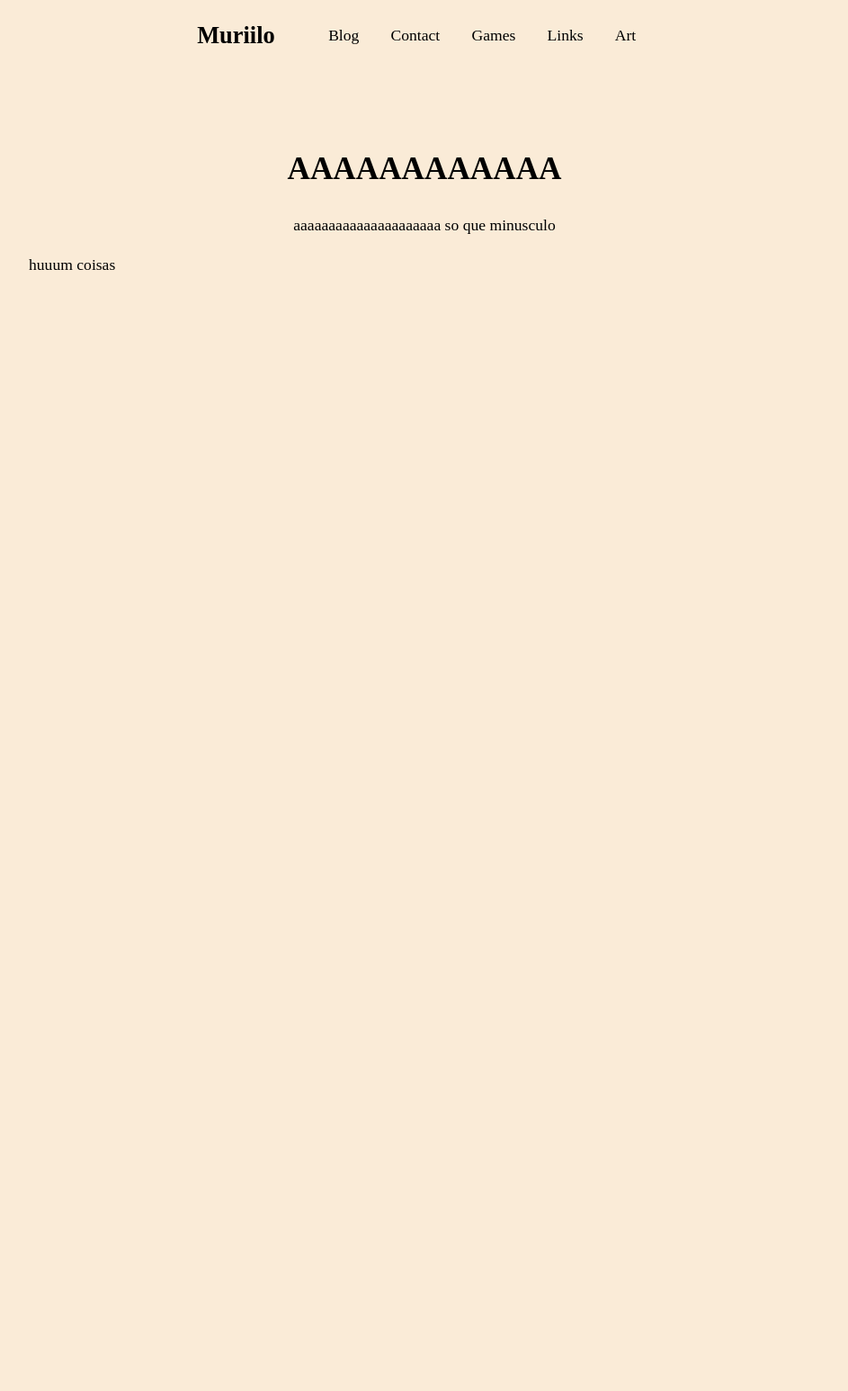
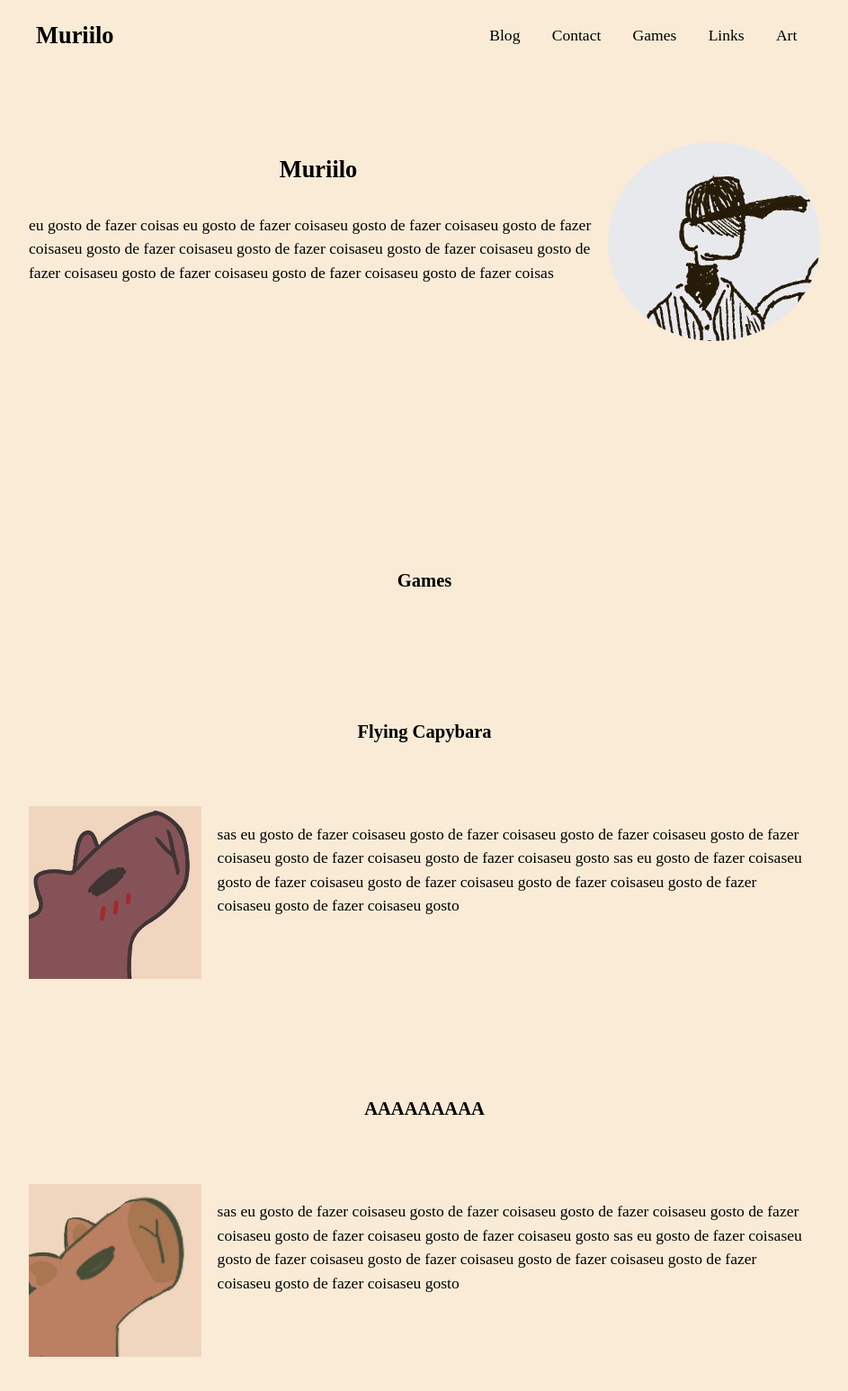
Before and after one commit to Muriilow/PersonalSite, a plain HTML site: page index.html in a window 1280 px wide. Shown: the whole page at 90% size, without its empty margins (168-1111 px from the left). Before the commit the page ends 800 px from the top, so only its background shows below. Drawn offline with Linux system fonts and the light colour scheme.

Commit message:
Put some images and more code

```diff
--- a/index.html
+++ b/index.html
@@ -21,9 +21,54 @@
     </header>
 
     <main>
-        <h1 class = "title">AAAAAAAAAAAA</h1>
-        <p class = "subtitle">aaaaaaaaaaaaaaaaaaaaa so que minusculo</p>
-        <section class = "content">huuum coisas</section>
+        <section class = "introduction">
+            <div class = "mainText">
+                <h1 class = "title">Muriilo</h1>
+                <p class = "subtitle">
+                    eu gosto de fazer coisas eu gosto de fazer coisaseu gosto de fazer
+                    coisaseu gosto de fazer coisaseu gosto de fazer coisaseu gosto de fazer coisaseu
+                    gosto de fazer coisaseu gosto de fazer coisaseu gosto de fazer coisaseu gosto de
+                    fazer coisaseu gosto de fazer coisas
+                </p>
+            </div>
+            <div class = "mainImage">
+                <figure>
+                    <img src="images/theBatter.PNG" alt="My image">
+                </figure>
+            </div>
+        </section>
+
+        <section class = "content">
+            <h3>Games</h3>
+            <h3>Flying Capybara</h3>
+            <div class="capybaraGame">
+
+                <figure>
+                    <img src="images/Icon2.png" alt="Capybara game">
+                </figure>
+                <p>
+                    sas eu gosto de fazer coisaseu gosto de fazer
+                    coisaseu gosto de fazer coisaseu gosto de fazer coisaseu gosto de fazer coisaseu
+                    gosto de fazer coisaseu gosto sas eu gosto de fazer coisaseu gosto de fazer
+                    coisaseu gosto de fazer coisaseu gosto de fazer coisaseu gosto de fazer coisaseu
+                    gosto de fazer coisaseu gosto
+                </p>
+            </div>
+
+            <h3>AAAAAAAAA</h3>
+            <div class = "anotherGame">
+                <figure>
+                    <img src="images/Icon.png" alt="Capybara game">
+                </figure>
+                <p>
+                    sas eu gosto de fazer coisaseu gosto de fazer
+                    coisaseu gosto de fazer coisaseu gosto de fazer coisaseu gosto de fazer coisaseu
+                    gosto de fazer coisaseu gosto sas eu gosto de fazer coisaseu gosto de fazer
+                    coisaseu gosto de fazer coisaseu gosto de fazer coisaseu gosto de fazer coisaseu
+                    gosto de fazer coisaseu gosto
+                </p>
+            </div>
+        </section>
     </main>
 </body>
 </html>
--- a/style.css
+++ b/style.css
@@ -5,14 +5,18 @@
     line-height: 1.5rem;
     background-color: antiquewhite;
 }
+/* 0 margin at the figure <img>*/
+figure
+{
+    margin: 0;
+}
 /*the nav */
 .link-nav
 {
-    max-width: 96rem;
     display: flex;
     align-items: center;
-    justify-content: space-between;
-    margin: 0 30%;
+    justify-content: space-around;
+    margin: 0 auto;
 }
 /*The list itself */
 .menu
@@ -36,22 +40,91 @@
     font-size: 1.5rem;
     font-weight: bolder;
 }
+
+
+
+
+/*The most part of the website*/
 main
 {
     max-width: 50rem;
     margin: 5rem auto;
 }
-main .title
+.introduction
+{
+    display: flex;
+    margin-bottom: 10rem;
+}
+.mainText
+{
+    flex-direction: column;
+}
+.title
 {
     display: flex;
     margin: 0;
     justify-content: center;
     padding: 1rem 0;
 }
-main .subtitle
+.mainImage img
+{
+    border-radius: 50%;
+
+}
+.subtitle
 {
     display: flex;
     margin: 0;
     justify-content: center;
     padding: 1rem 0;
 }
+/*All the games */
+.content
+{
+    display: flex;
+    flex-direction: column;
+}
+/*The title "Games"  and the title of the games*/
+.content h3
+{
+    margin: 4rem auto;
+}
+/*The text in at all games*/
+.content p
+{
+    margin: 1rem;
+}
+
+/*Capybara game*/
+.capybaraGame
+{
+    display: flex;
+    margin-bottom: 3rem;
+}
+.anotherGame
+{
+    display: flex;
+}
+
+
+
+
+/*If im at a cellphone */
+@media screen and (max-width: 560px)
+{
+    /*Put the name Muriilo on the nav, and centralize it */
+    .link-nav
+    {
+        display: block;
+    }
+    .name
+    {
+        display: flex;
+        justify-content: center;
+    }
+    .menu a
+    {
+        padding: 0.5rem;
+    }
+
+}
```
Also changed, not shown: images/Icon.png (added), images/Icon2.png (added), images/theBatter.PNG (added).
